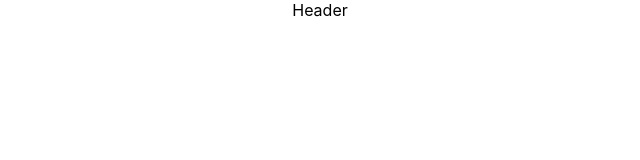
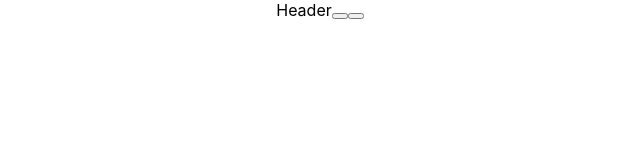
Before and after one commit to HineHole/booking-pedrjo, a React (Create React App) app: page / in a window 1280 px wide. Shown: the top 160 px of the page, without its empty margins (320-960 px from the left). Built offline with nearby package versions, Linux system fonts and the light colour scheme.

Commit message:
knappar i headern

```diff
--- a/src/components/Header.tsx
+++ b/src/components/Header.tsx
@@ -1,11 +1,14 @@
-import React from 'react'
-import '../styles/Header.css'
-
+import React from "react";
+import "../styles/Header.css";
 
 function Header() {
   return (
-    <div>Header</div>
-  )
+    <div>
+      Header
+      <button></button>
+      <button></button>
+    </div>
+  );
 }
 
-export default Header
+export default Header;
```
